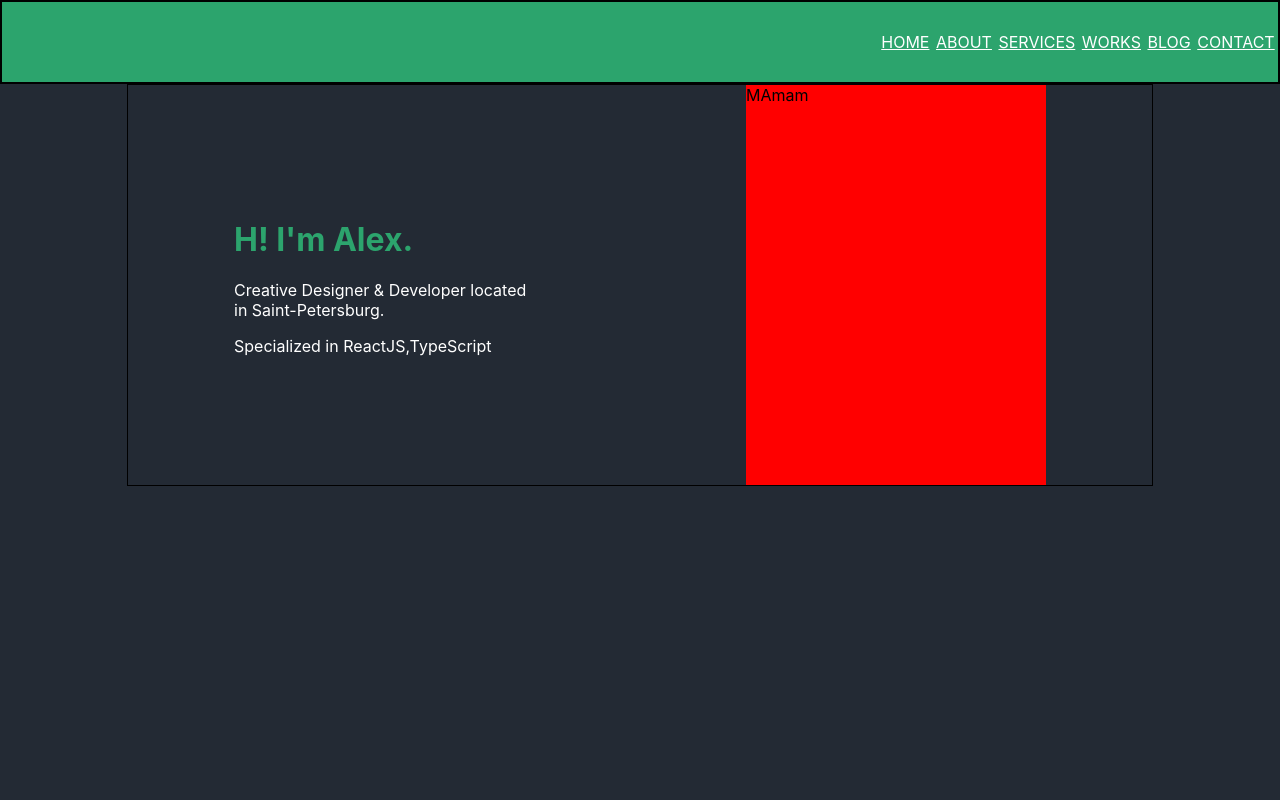
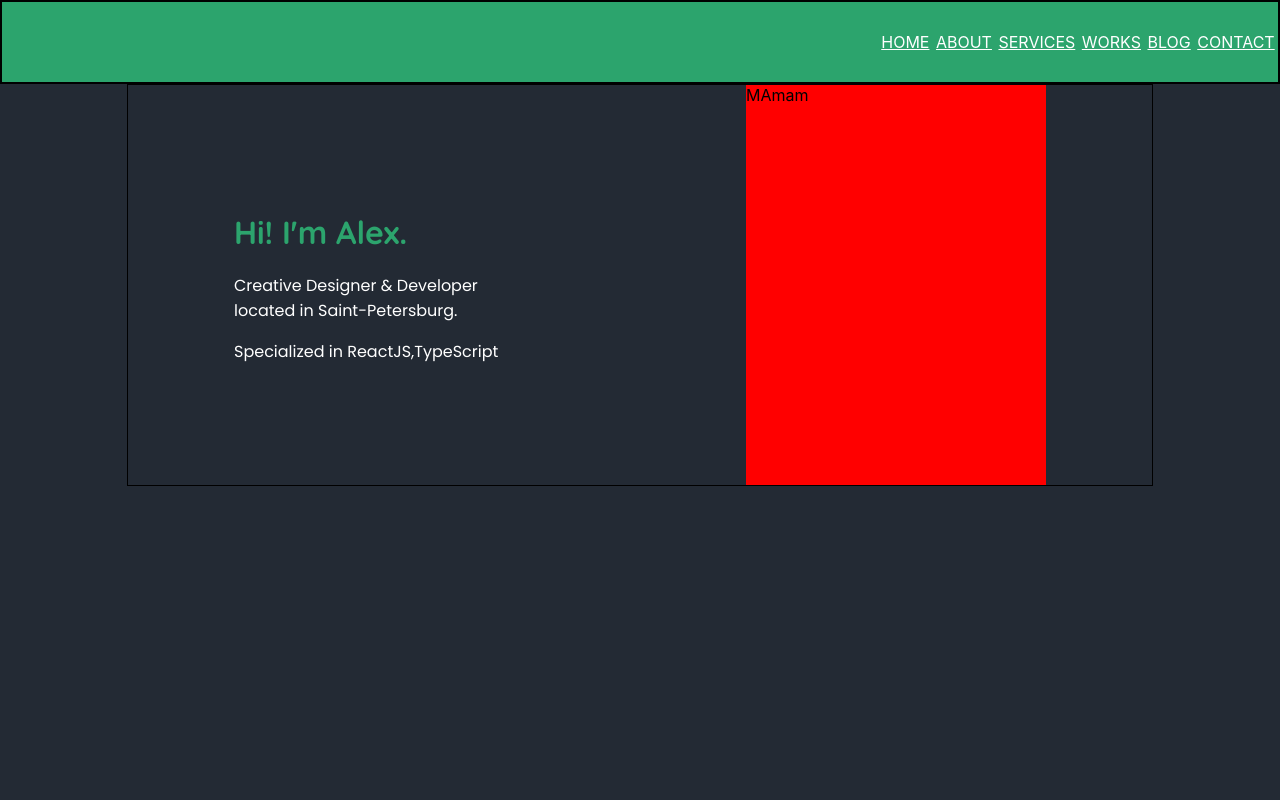
Before and after one commit to omgpiu/portfolio, a React (Create React App) app: page / in a window 1280 px wide. Shown: the top 800 px of the page. Built offline with nearby package versions, Linux system fonts and the light colour scheme.

Commit message:
added new fonts by google fonts

```diff
--- a/public/index.html
+++ b/public/index.html
@@ -15,6 +15,8 @@
       user's mobile device or desktop. See https://developers.google.com/web/fundamentals/web-app-manifest/
     -->
     <link rel="manifest" href="%PUBLIC_URL%/manifest.json" />
+    <link href="https://fonts.googleapis.com/css2?family=Quicksand:wght@300;400;500;600;700&display=swap" rel="stylesheet">
+    <link href="https://fonts.googleapis.com/css2?family=Poppins:wght@300;400;500&display=swap" rel="stylesheet">
     <!--
       Notice the use of %PUBLIC_URL% in the tags above.
       It will be replaced with the URL of the `public` folder during the build.
--- a/src/Main/Main.module.css
+++ b/src/Main/Main.module.css
@@ -8,7 +8,7 @@
 .greeting {
     width: 300px;
     color: #fff;
-    /*font-family: 'Quicksand', sans-serif;*/
+    font-family: 'Poppins', sans-serif;
 
 }
 
@@ -21,6 +21,6 @@
 
 .greeting h1 {
     color: #2ca46d;
-    /*font-family: 'Quicksand', sans-serif;*/
+    font-family: 'Quicksand', sans-serif;
 
 }
--- a/src/Main/Main.tsx
+++ b/src/Main/Main.tsx
@@ -6,7 +6,7 @@
     return <div className={st.mainBlock}>
         <div className={styleContainer.container}>
             <div className={st.greeting}>
-                <h1>H! I'm Alex.</h1>
+                <h1>Hi! I'm Alex.</h1>
                 <span>Creative Designer & Developer located in Saint-Petersburg.</span>
 
                 <p>Specialized in ReactJS,TypeScript</p>
```
